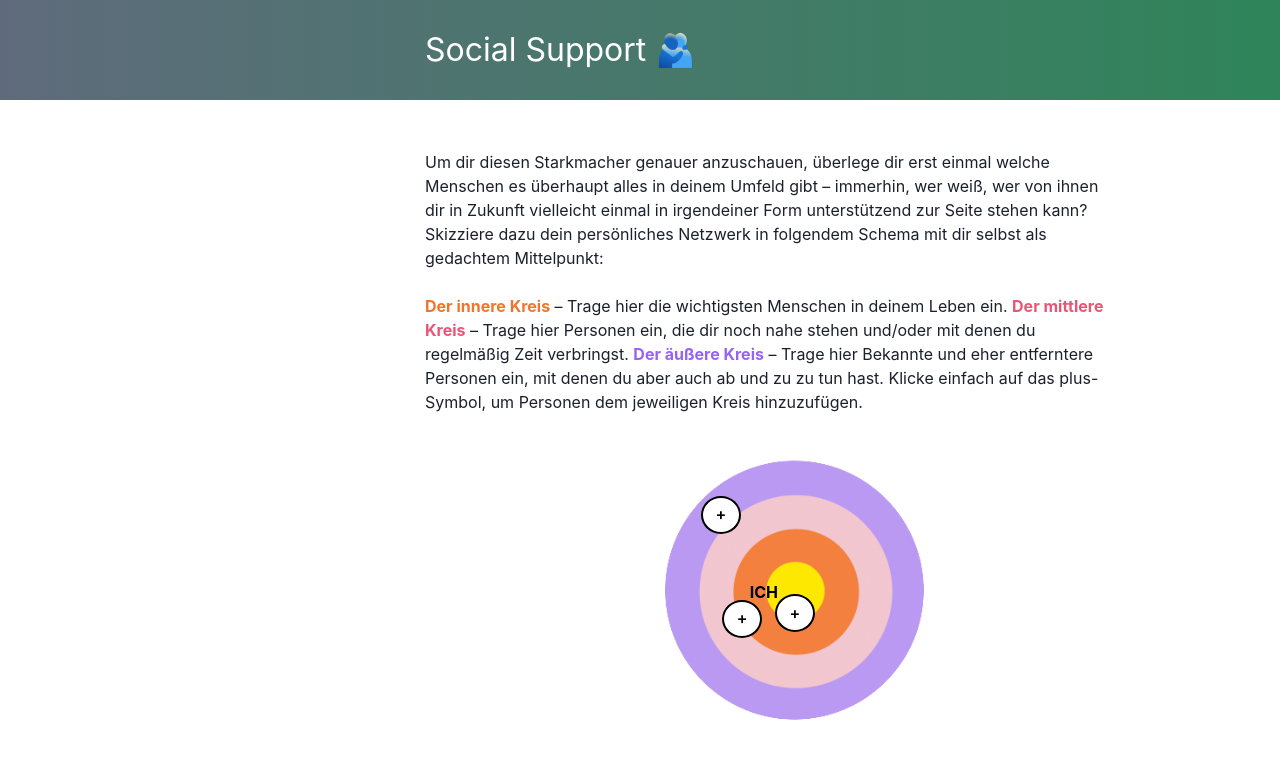
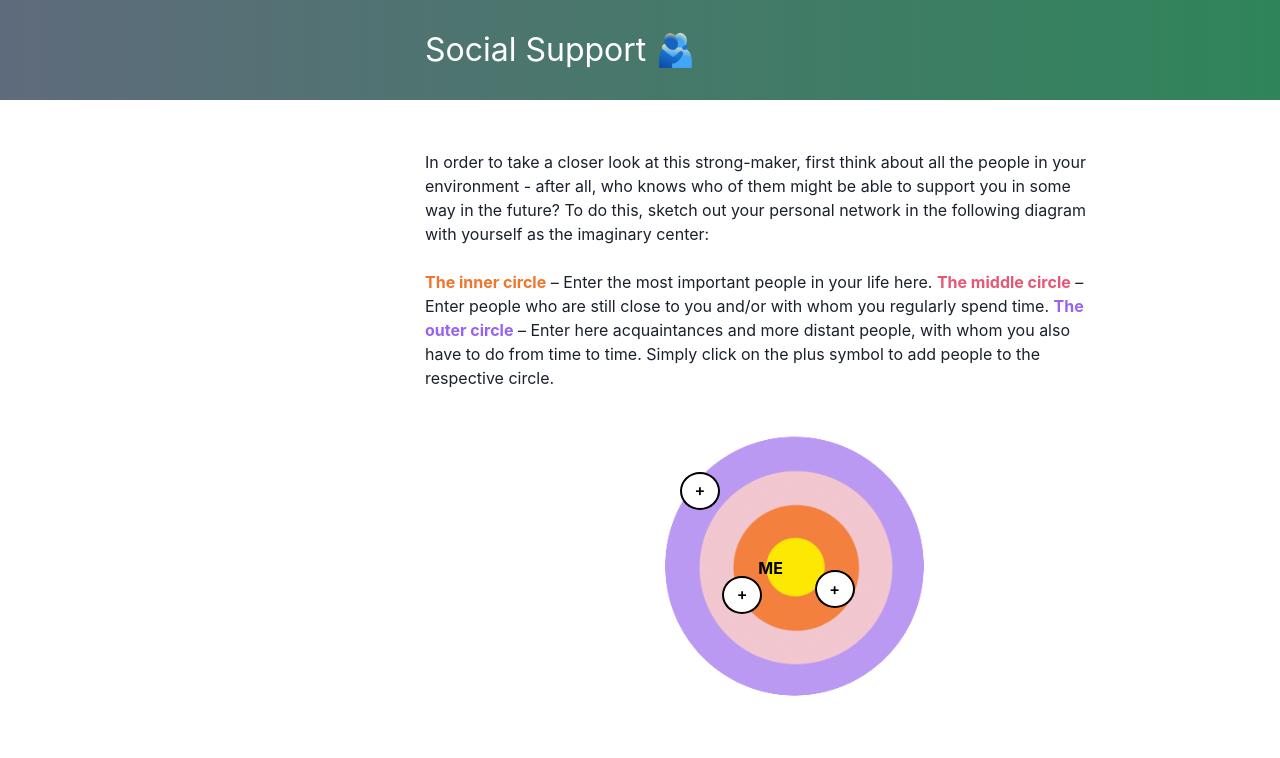
Before and after one commit to TUBerlin-Kopfsachen-Browser-Frontend/kopfsachen-app, a React (Create React App) app: page /resources/socialsupport in a window 1280 px wide. Shown: the top 758 px of the page. Built offline with nearby package versions, Linux system fonts and the light colour scheme.

Commit message:
social support adjustments made

```diff
--- a/src/assets/css/neutral.css
+++ b/src/assets/css/neutral.css
@@ -34,7 +34,7 @@
   position: absolute;
   display: flex;
   top: 23%;
-  left: 112%;
+  left: 104%;
   transform: translate(-50%, -50%);
   -ms-transform: translate(-50%, -50%);
   background-color: rgb(255, 255, 255);
@@ -52,7 +52,7 @@
   position: absolute;
   display: flex;
   top: 58%;
-  left: 140%;
+  left: 155%;
   transform: translate(-50%, -50%);
   -ms-transform: translate(-50%, -50%);
   background-color: rgb(255, 255, 255);
@@ -70,7 +70,7 @@
   position: absolute;
   display: flex;
   top: 52.8%;
-  left: 124.8%;
+  left: 128%;
   transform: translate(-50%, -50%);
   -ms-transform: translate(-50%, -50%);
   color: rgb(0, 0, 0);
@@ -100,7 +100,7 @@
   position: absolute;
   display: flex;
   top: 25%;
-  left: 138%;
+  left: 152%;
   transform: translate(-50%, -50%);
   -ms-transform: translate(-50%, -50%);
   color: rgb(0, 0, 0);
@@ -113,7 +113,7 @@
   position: absolute;
   display: flex;
   top: 54%;
-  left: 145%;
+  left: 163%;
   transform: translate(-50%, -50%);
   -ms-transform: translate(-50%, -50%);
   color: rgb(0, 0, 0);
@@ -125,7 +125,7 @@
 .container .text13{
   position: absolute;
   display: flex;
-  top: 92%;
+  top: 94%;
   left: 129%;
   transform: translate(-50%, -50%);
   -ms-transform: translate(-50%, -50%);
@@ -139,7 +139,7 @@
   position: absolute;
   display: flex;
   top: 80%;
-  left: 110%;
+  left: 101%;
   transform: translate(-50%, -50%);
   -ms-transform: translate(-50%, -50%);
   color: rgb(0, 0, 0);
@@ -152,7 +152,7 @@
   position: absolute;
   display: flex;
   top: 55%;
-  left: 105%;
+  left: 92%;
   transform: translate(-50%, -50%);
   -ms-transform: translate(-50%, -50%);
   color: rgb(0, 0, 0);
@@ -165,7 +165,7 @@
 .container .text2{
   position: absolute;
   display: flex;
-  top: 30%;
+  top: 28%;
   left: 132%;
   transform: translate(-50%, -50%);
   -ms-transform: translate(-50%, -50%);
--- a/src/components/translationText.tsx
+++ b/src/components/translationText.tsx
@@ -5,7 +5,7 @@ export const translationsEn = {
     "Which person or what activity can make you happy and give you drive in your everyday life?",
   happyMaker: "This is what makes me happy:",
   chooseCategory: "To which category does this resource belong?",
-  chooseWays: "Think about three ways in which",
+  chooseWays: "Think about three ways in which ",
   chooseWays2: " can help you right now:",
   addResource: "Add another resource",
   allResources: "These are all resources",
--- a/src/routes/SocialSupport.tsx
+++ b/src/routes/SocialSupport.tsx
@@ -123,30 +123,28 @@ export default function SocialSupport1() {
         <Image src={"/socialsupport.png"} alt="socialsupport" />
         </Center> */}
         <Text maxW={"90%"}>
-          Um dir diesen Starkmacher genauer anzuschauen, überlege dir erst
-          einmal welche Menschen es überhaupt alles in deinem Umfeld gibt –
-          immerhin, wer weiß, wer von ihnen dir in Zukunft vielleicht einmal in
-          irgendeiner Form unterstützend zur Seite stehen kann? Skizziere dazu
-          dein persönliches Netzwerk in folgendem Schema mit dir selbst als
-          gedachtem Mittelpunkt:
+        In order to take a closer look at this strong-maker, first think about all
+        the people in your environment - after all, who knows who of them might be
+        able to support you in some way in the future? To do this, sketch out your
+        personal network in the following diagram with yourself as the imaginary center:
         </Text>
         <br></br>
         <Text maxW={"90%"}>
           <span className="innereText">
-            <b>Der innere Kreis</b>
+            <b>The inner circle</b>
           </span>{" "}
-          – Trage hier die wichtigsten Menschen in deinem Leben ein.{" "}
+          – Enter the most important people in your life here.{" "}
           <span className="mittlereText">
-            <b>Der mittlere Kreis</b>
+            <b>The middle circle</b>
           </span>{" "}
-          – Trage hier Personen ein, die dir noch nahe stehen und/oder mit denen
-          du regelmäßig Zeit verbringst.{" "}
+          – Enter people who are still close to you and/or with whom you regularly
+          spend time. {" "}
           <span className="ausereText">
-            <b>Der äußere Kreis</b>
+            <b>The outer circle</b>
           </span>{" "}
-          – Trage hier Bekannte und eher entferntere Personen ein, mit denen du
-          aber auch ab und zu zu tun hast. Klicke einfach auf das plus-Symbol,
-          um Personen dem jeweiligen Kreis hinzuzufügen.
+          – Enter here acquaintances and more distant people, with whom you also
+          have to do from time to time. Simply click on the plus symbol to add
+          people to the respective circle.
         </Text>
         <br></br>
 
@@ -163,7 +161,7 @@ export default function SocialSupport1() {
             +
           </Button>
 
-          <Text className="ich">ICH</Text>
+          <Text className="ich">ME</Text>
 
           <Text className="text10">{nameInput1[0]}</Text>
           <Text className="text11">{nameInput1[1]}</Text>
@@ -320,7 +318,7 @@ export default function SocialSupport1() {
             width={"140px"}
             backgroundColor={"#F3803E"}
             marginTop={"20px"}
-            marginLeft={"45.5%"}
+            marginLeft={"38%"}
             onClick={onOpenFeedback}
           >
             Done!
```
